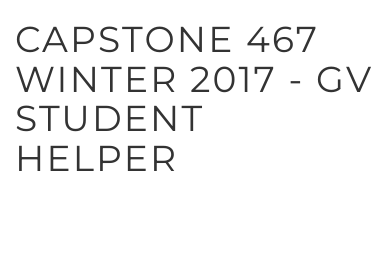
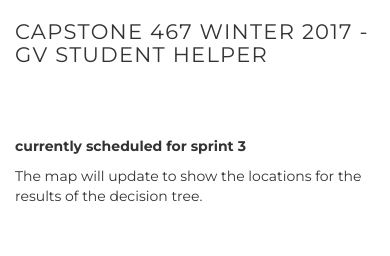
Before and after one commit to krolikj/Team-Kent, a PHP site: page / in a window 390 px wide. Shown: the top 256 px of the page. Run offline with PHP 8.4, Linux system fonts and the light colour scheme; data that the repository does not hold is empty; some libraries are stand-ins or nearby versions.

Commit message:
Update custom.css
 h1 font size changes depending on the width screen of the device.

```diff
--- a/Website/custom.css
+++ b/Website/custom.css
@@ -4,7 +4,12 @@ body {
 h1{
     text-transform: uppercase; letter-spacing: 0.06em; margin-bottom: 40px;
 }
+@media only screen and (max-width: 60em) {
+    h1{
+         font-size: 5.4vw; margin-bottom: 10px;
+    }
 
+}
 #map {
     width: 100%; height: 400px; margin-top: 40px; margin-bottom: 40px;
 }
```
